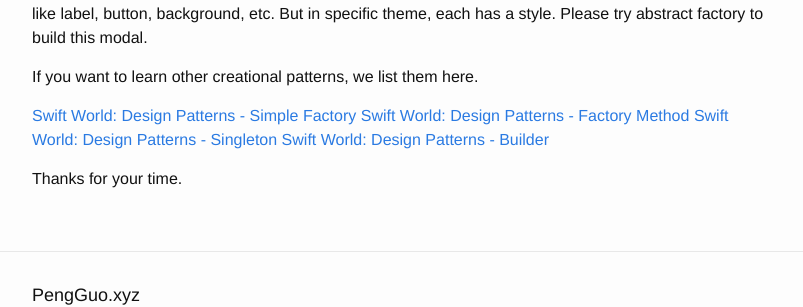
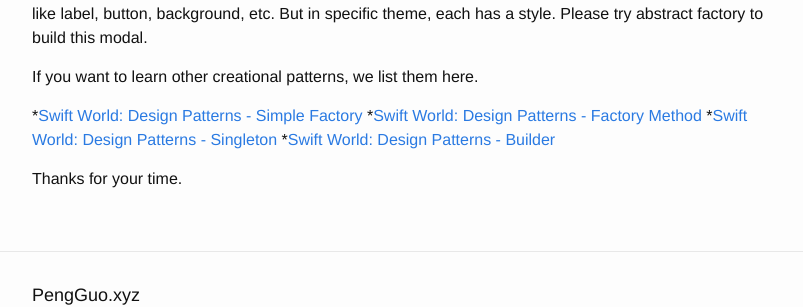
Before and after one commit to GitPeng/GitPeng.github.io, a Jekyll site: the page built from _posts/2017-03-11-Swift-World-Design-Patterns-Abstract-Factory.markdown, in a window 1280 px wide and 900 px high, scrolled down 2289 px. Shown: the part 471-778 px from the top of the window, without its empty margins (238-1041 px from the left). Built offline with Jekyll 4.4.1, drawn with Linux system fonts in a browser that asks for light colours; comment, search, counter and statistics services are not loaded.

Commit message:
fix the list

```diff
--- a/_posts/2017-03-11-Swift-World-Design-Patterns-Abstract-Factory.markdown
+++ b/_posts/2017-03-11-Swift-World-Design-Patterns-Abstract-Factory.markdown
@@ -110,9 +110,9 @@
 
 If you want to learn other creational patterns, we list them here.
 
-[Swift World: Design Patterns - Simple Factory](http://pengguo.xyz/tutorial/2017/03/07/Swift-World-Design-Patterns-Simple-Factory.html)
-[Swift World: Design Patterns - Factory Method](http://pengguo.xyz/tutorial/2017/03/08/Swift-World-Design-Patterns-Factory-Method.html)
-[Swift World: Design Patterns - Singleton](http://pengguo.xyz/tutorial/2017/03/09/Swift-World-Design-Patterns-Singleton.html)
-[Swift World: Design Patterns - Builder](http://pengguo.xyz/tutorial/2017/03/10/Swift-World-Design-Patterns-Builder.html)
+*[Swift World: Design Patterns - Simple Factory](http://pengguo.xyz/tutorial/2017/03/07/Swift-World-Design-Patterns-Simple-Factory.html)
+*[Swift World: Design Patterns - Factory Method](http://pengguo.xyz/tutorial/2017/03/08/Swift-World-Design-Patterns-Factory-Method.html)
+*[Swift World: Design Patterns - Singleton](http://pengguo.xyz/tutorial/2017/03/09/Swift-World-Design-Patterns-Singleton.html)
+*[Swift World: Design Patterns - Builder](http://pengguo.xyz/tutorial/2017/03/10/Swift-World-Design-Patterns-Builder.html)
 
 Thanks for your time.
```
